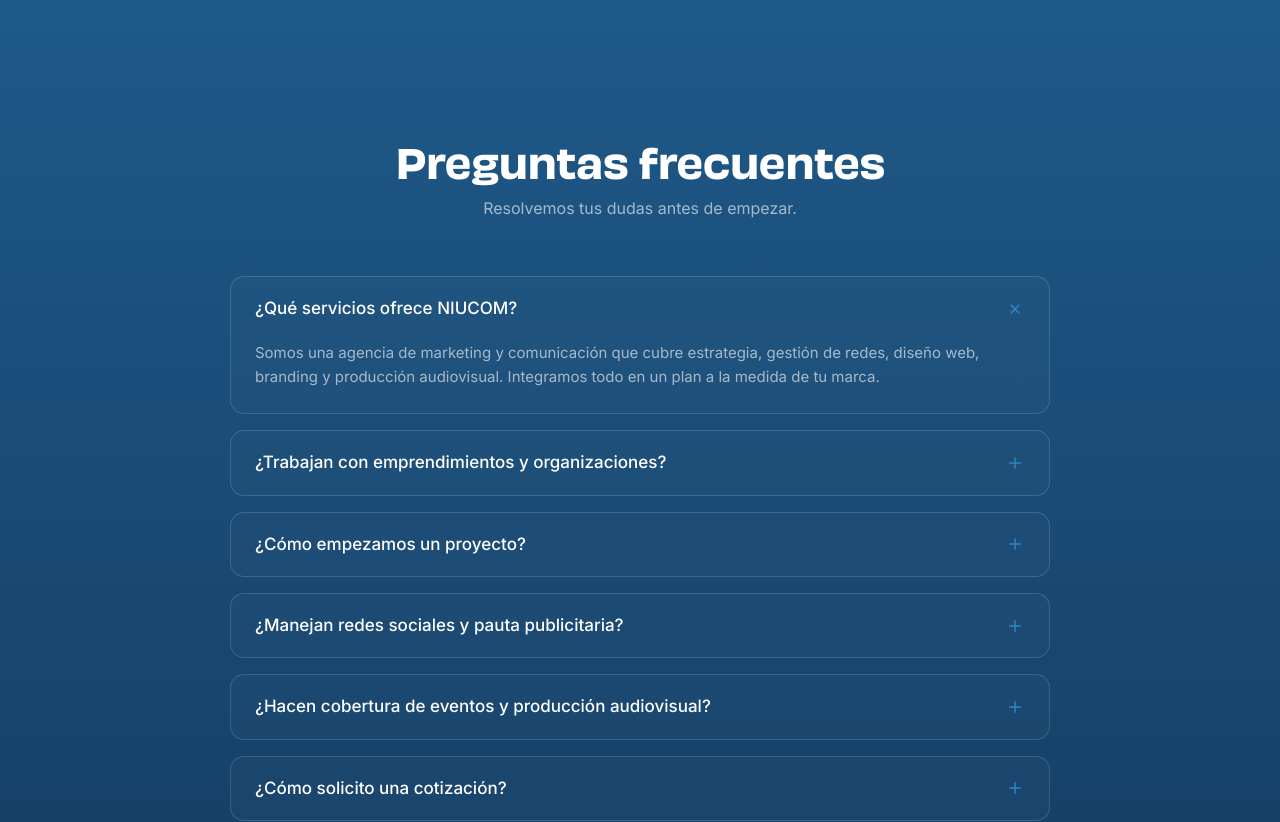
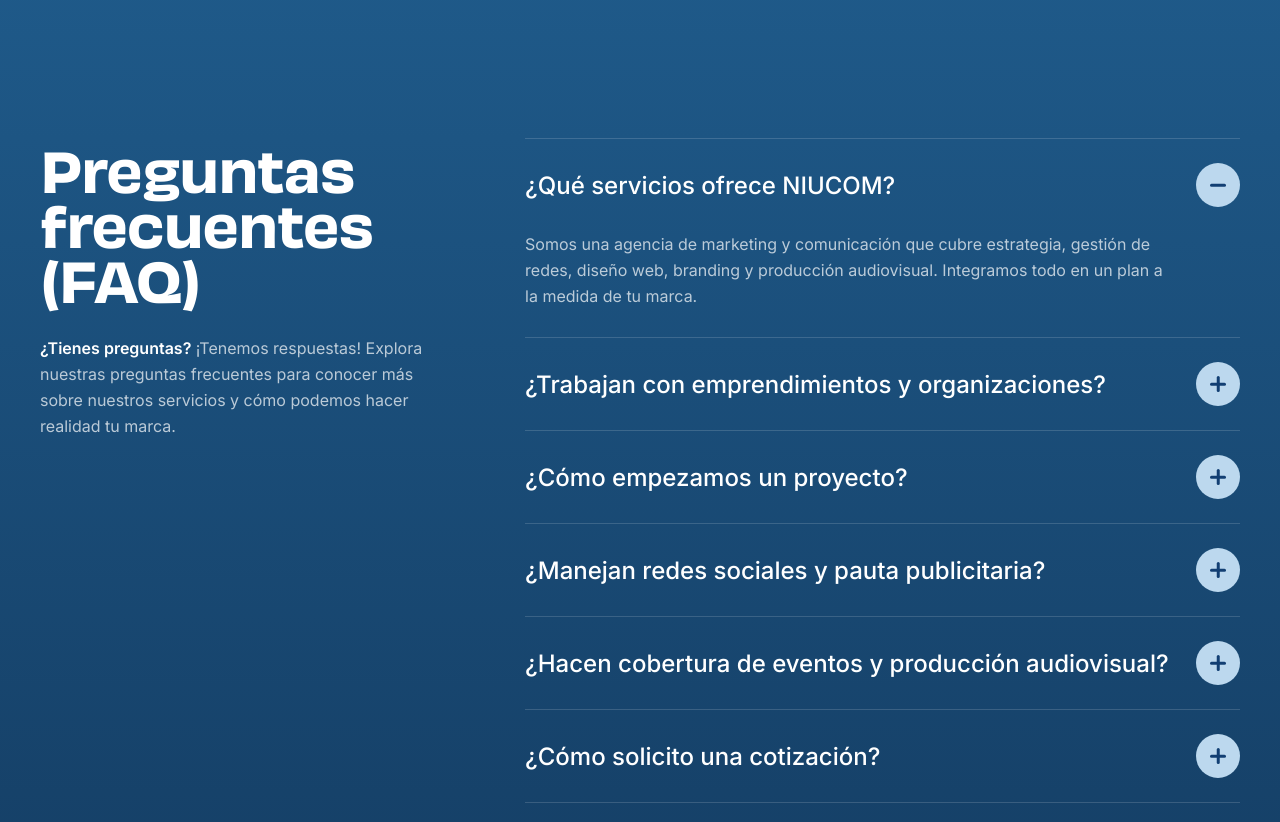
Before and after one commit to grapheting-oss/claude-, a Next.js app: page / in a window 1280 px wide. Shown: the part 7340-8162 px from the top of the page. Built offline with nearby package versions, Linux system fonts and the light colour scheme.

Commit message:
Redesign FAQ: two-column layout with circular +/- accordion toggles
Co-Authored-By: Claude Opus 4.8 <noreply@anthropic.com>

```diff
--- a/src/components/FaqSection.tsx
+++ b/src/components/FaqSection.tsx
@@ -1,7 +1,6 @@
 "use client";
 
 import { useState } from "react";
-import { PlusIcon } from "@/components/icons";
 
 type FaqItem = {
   question: string;
@@ -46,44 +45,52 @@ export function FaqSection() {
 
   return (
     <section className="bg-transparent py-24 text-white">
-      <div className="mx-auto max-w-[900px] px-5 md:px-10">
-        <div className="text-center">
-          <h2 className="font-display text-[clamp(32px,5vw,40px)] font-bold leading-[1.05] tracking-tight">
-            Preguntas frecuentes
+      <div className="mx-auto grid max-w-[1320px] gap-12 px-5 md:px-10 lg:grid-cols-[0.85fr_1.5fr] lg:gap-20">
+        {/* Left: heading + intro */}
+        <div>
+          <h2 className="font-display text-[clamp(34px,5vw,54px)] font-bold leading-[1.02] tracking-tight">
+            Preguntas
+            <br />
+            frecuentes (FAQ)
           </h2>
-          <p className="mt-4 text-[16px] text-white/60">
-            Resolvemos tus dudas antes de empezar.
+          <p className="mt-8 max-w-md text-[16px] leading-relaxed text-white/70">
+            <span className="font-semibold text-white">¿Tienes preguntas?</span>{" "}
+            ¡Tenemos respuestas! Explora nuestras preguntas frecuentes para
+            conocer más sobre nuestros servicios y cómo podemos hacer realidad
+            tu marca.
           </p>
         </div>
 
-        <div className="mt-14 flex flex-col gap-4">
+        {/* Right: accordion */}
+        <div className="border-b border-white/15">
           {faqs.map((faq, index) => {
             const isOpen = openIndex === index;
             const panelId = `faq-panel-${index}`;
             const buttonId = `faq-button-${index}`;
 
             return (
-              <div
-                key={faq.question}
-                className="rounded-xl border border-white/15 bg-white/[0.02] transition-colors duration-300 hover:border-white/30"
-              >
+              <div key={faq.question} className="border-t border-white/15">
                 <button
                   type="button"
                   id={buttonId}
                   aria-expanded={isOpen}
                   aria-controls={panelId}
                   onClick={() => setOpenIndex(isOpen ? null : index)}
-                  className="flex w-full items-center justify-between gap-6 px-6 py-5 text-left"
+                  className="group flex w-full items-center justify-between gap-6 py-6 text-left"
                 >
-                  <span className="text-[17px] font-medium leading-snug text-white">
+                  <span className="text-[clamp(18px,2.2vw,24px)] font-medium leading-snug text-white">
                     {faq.question}
                   </span>
-                  <PlusIcon
-                    aria-hidden="true"
-                    className={`h-5 w-5 shrink-0 text-[#2f85c2] transition-transform duration-300 ${
-                      isOpen ? "rotate-45" : "rotate-0"
-                    }`}
-                  />
+                  <span className="grid h-11 w-11 shrink-0 place-items-center rounded-full bg-[#bcd8ee] text-[#123f73] transition-colors duration-300 group-hover:bg-white">
+                    <span className="relative block h-4 w-4">
+                      <span className="absolute left-0 top-1/2 h-[2.5px] w-4 -translate-y-1/2 rounded-full bg-current" />
+                      <span
+                        className={`absolute left-1/2 top-0 h-4 w-[2.5px] -translate-x-1/2 rounded-full bg-current transition-transform duration-300 ${
+                          isOpen ? "scale-y-0" : "scale-y-100"
+                        }`}
+                      />
+                    </span>
+                  </span>
                 </button>
 
                 <div
@@ -91,9 +98,9 @@ export function FaqSection() {
                   role="region"
                   aria-labelledby={buttonId}
                   hidden={!isOpen}
-                  className="px-6 pb-6"
+                  className="pb-7 pr-16"
                 >
-                  <p className="text-[15px] leading-relaxed text-white/60">
+                  <p className="text-[16px] leading-relaxed text-white/70">
                     {faq.answer}
                   </p>
                 </div>
```
